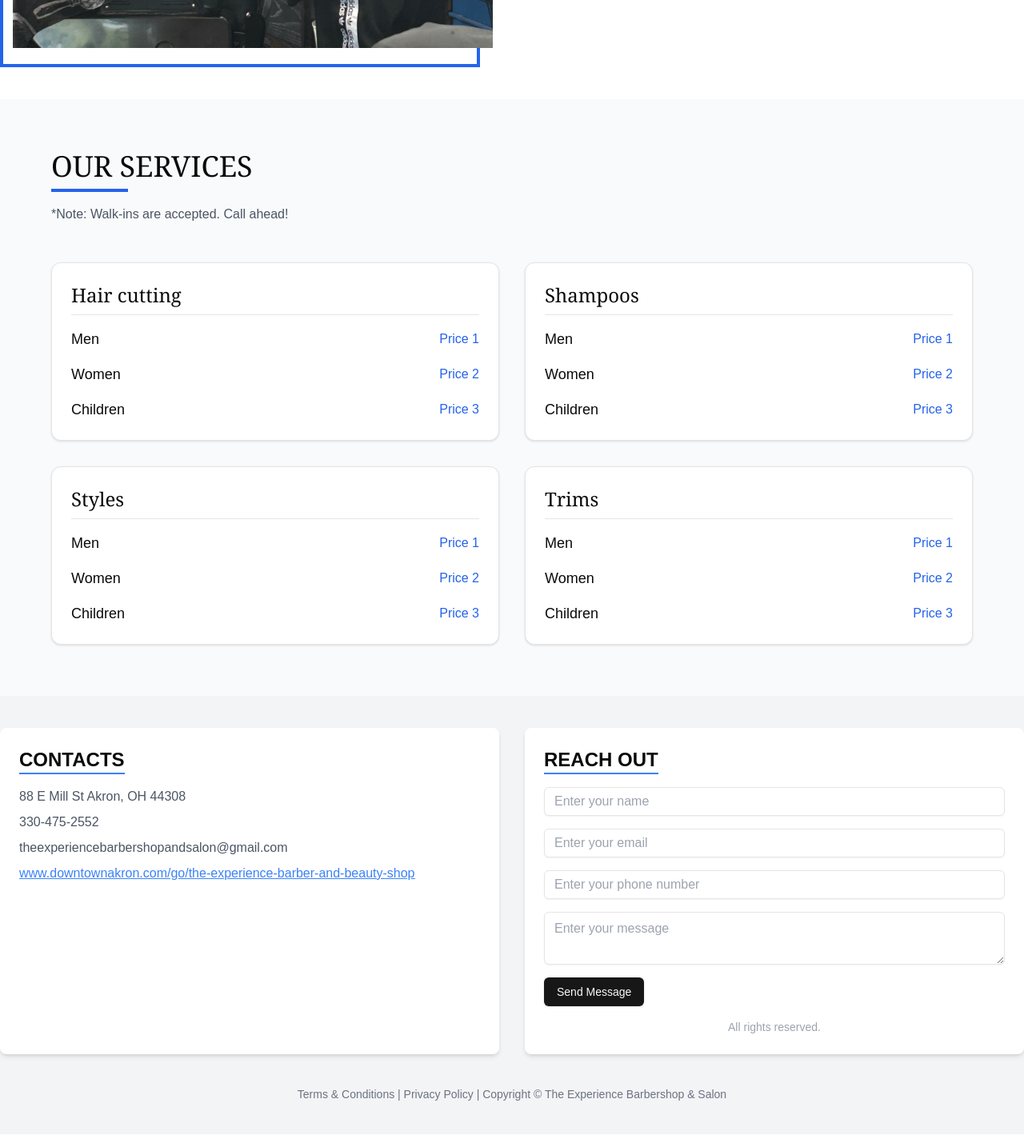
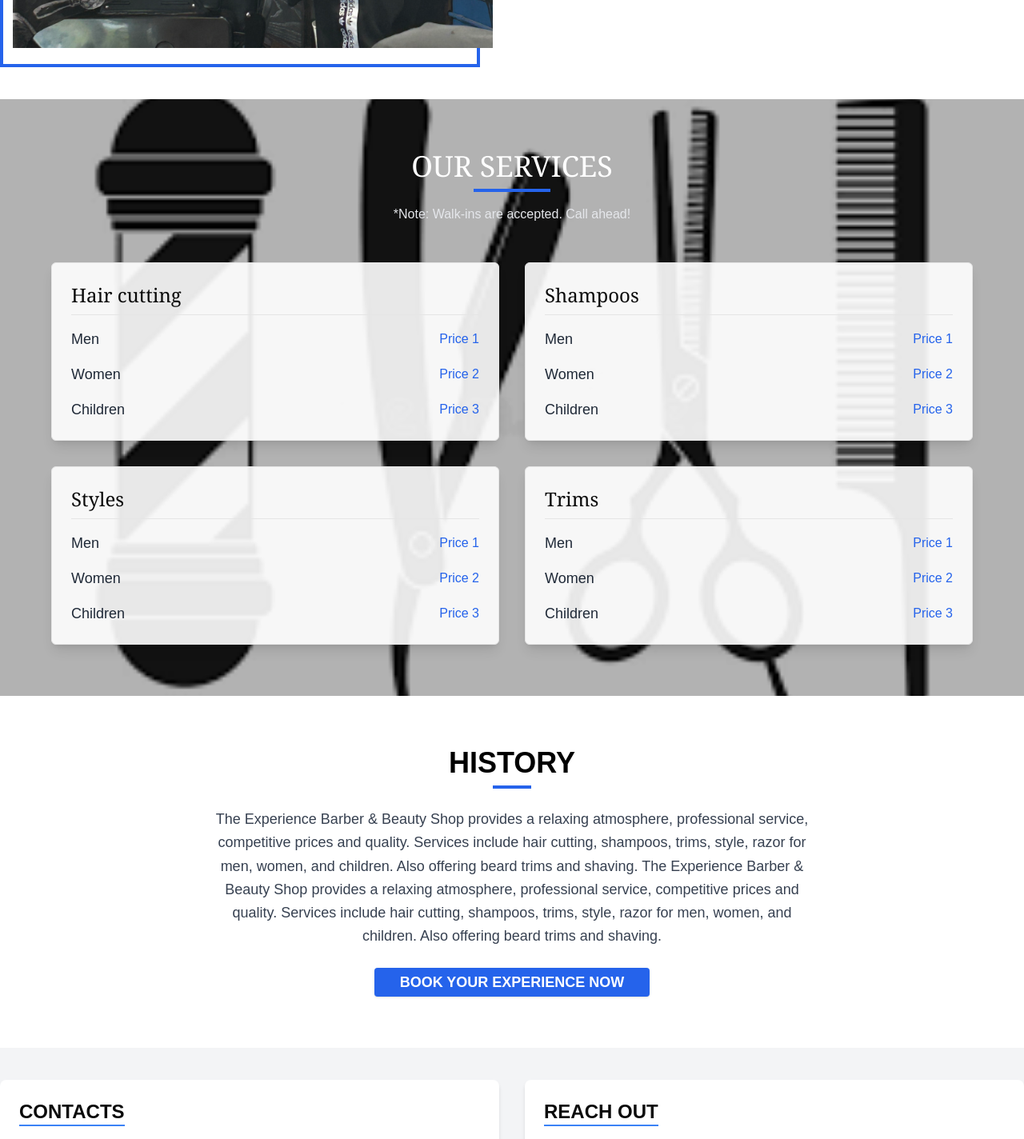
Before and after one commit to ByteFlowWebAgency/theExperienceBarberShop, a Next.js app: page /Home in a window 1280 px wide. Shown: the part 1460-2884 px from the top of the page at 80% size. Built offline with nearby package versions, Linux system fonts and the light colour scheme.

Commit message:
Add use client to contract form, add background photo for services, update button coloring

```diff
--- a/app/Home/page.tsx
+++ b/app/Home/page.tsx
@@ -3,6 +3,7 @@ import AboutSection from "../components/AboutSection";
 import ServicesSection from "../components/ServicesSection";
 import HeroSection from "../components/HeroSection";
 import Footer from "../components/Footer";
+import History from "../components/History";
 
 const Home = () => {
   return (
@@ -10,6 +11,7 @@ const Home = () => {
       <HeroSection />
       <AboutSection />
       <ServicesSection />
+      <History />
       <Footer />
     </>
   );
--- a/app/components/ContactForm.tsx
+++ b/app/components/ContactForm.tsx
@@ -6,7 +6,6 @@ import emailjs from "@emailjs/browser";
 import { zodResolver } from "@hookform/resolvers/zod";
 import { useForm } from "react-hook-form";
 import { z } from "zod";
-
 import { Button } from "@/components/ui/button";
 import {
   Form,
@@ -128,7 +127,12 @@ const ContactForm = () => {
             </FormItem>
           )}
         />
-        <Button type="submit">Send Message</Button>
+        <Button
+          type="submit"
+          className="w-full bg-blue-600 text-white text-lg font-semibold py-3 rounded hover:bg-blue-700"
+        >
+          Send Message
+        </Button>
       </form>
     </Form>
   );
--- a/app/components/History.tsx
+++ b/app/components/History.tsx
@@ -3,9 +3,30 @@ import { Button } from "../components/button";
 
 const History = () => {
   return (
-    <>
-      <div>History</div>
-    </>
+    <section className="bg-white py-16 px-8 text-center">
+      {/* Section Heading */}
+      <h2 className="text-4xl font-bold text-black">HISTORY</h2>
+      <div className="mt-2 mb-6 flex justify-center">
+        <div className="h-1 w-12 bg-blue-600"></div>
+      </div>
+
+      {/* Paragraph */}
+      <p className="mx-auto max-w-3xl text-lg leading-relaxed text-gray-700">
+        The Experience Barber & Beauty Shop provides a relaxing atmosphere,
+        professional service, competitive prices and quality. Services include
+        hair cutting, shampoos, trims, style, razor for men, women, and
+        children. Also offering beard trims and shaving. The Experience Barber &
+        Beauty Shop provides a relaxing atmosphere, professional service,
+        competitive prices and quality. Services include hair cutting, shampoos,
+        trims, style, razor for men, women, and children. Also offering beard
+        trims and shaving.
+      </p>
+
+      {/* Button */}
+      <Button className="mt-6 bg-blue-600 text-white px-8 py-4 rounded hover:bg-blue-700 text-lg font-semibold">
+        BOOK YOUR EXPERIENCE NOW
+      </Button>
+    </section>
   );
 };
 
--- a/app/components/ServicesSection.tsx
+++ b/app/components/ServicesSection.tsx
@@ -1,4 +1,6 @@
 import React from "react";
+import Image from "next/image";
+import Tools from "../../public/assets/images/tools.png";
 import { Card } from "./card";
 
 const serviceCategories = [
@@ -38,13 +40,22 @@ const serviceCategories = [
 
 export default function Services() {
   return (
-    <section className="container mx-auto py-16 px-4 bg-gray-50">
-      <div className="max-w-6xl mx-auto">
+    <section
+      className="relative bg-gray-100 bg-cover bg-center py-16 px-4"
+      style={{
+        backgroundImage: `url(${Tools.src})`,
+      }}
+    >
+      {/* Background Overlay */}
+      <div className="absolute inset-0 bg-black/30"></div>
+
+      {/* Content */}
+      <div className="relative max-w-6xl mx-auto">
         {/* Header */}
-        <div className="mb-12">
-          <h2 className="text-4xl font-serif mb-2">OUR SERVICES</h2>
-          <div className="w-24 h-1 bg-blue-600"></div>
-          <p className="text-gray-600 mt-4">
+        <div className="mb-12 text-center">
+          <h2 className="text-4xl font-serif text-white mb-2">OUR SERVICES</h2>
+          <div className="w-24 h-1 bg-blue-600 mx-auto"></div>
+          <p className="text-gray-200 mt-4">
             *Note: Walk-ins are accepted. Call ahead!
           </p>
         </div>
@@ -52,7 +63,10 @@ export default function Services() {
         {/* Services Grid */}
         <div className="grid md:grid-cols-2 gap-8">
           {serviceCategories.map((category) => (
-            <Card key={category.title} className="p-6">
+            <Card
+              key={category.title}
+              className="p-6 bg-white bg-opacity-90 shadow-lg rounded-md"
+            >
               <h3 className="text-2xl font-serif mb-4 border-b pb-2">
                 {category.title}
               </h3>
@@ -62,7 +76,9 @@ export default function Services() {
                     key={service.name}
                     className="flex justify-between items-center"
                   >
-                    <span className="text-lg">{service.name}</span>
+                    <span className="text-lg text-gray-800">
+                      {service.name}
+                    </span>
                     <span className="text-blue-600 font-medium">
                       {service.price}
                     </span>
```
Also changed, not shown: public/assets/images/clippers.png (added), public/assets/images/tools.png (added).
